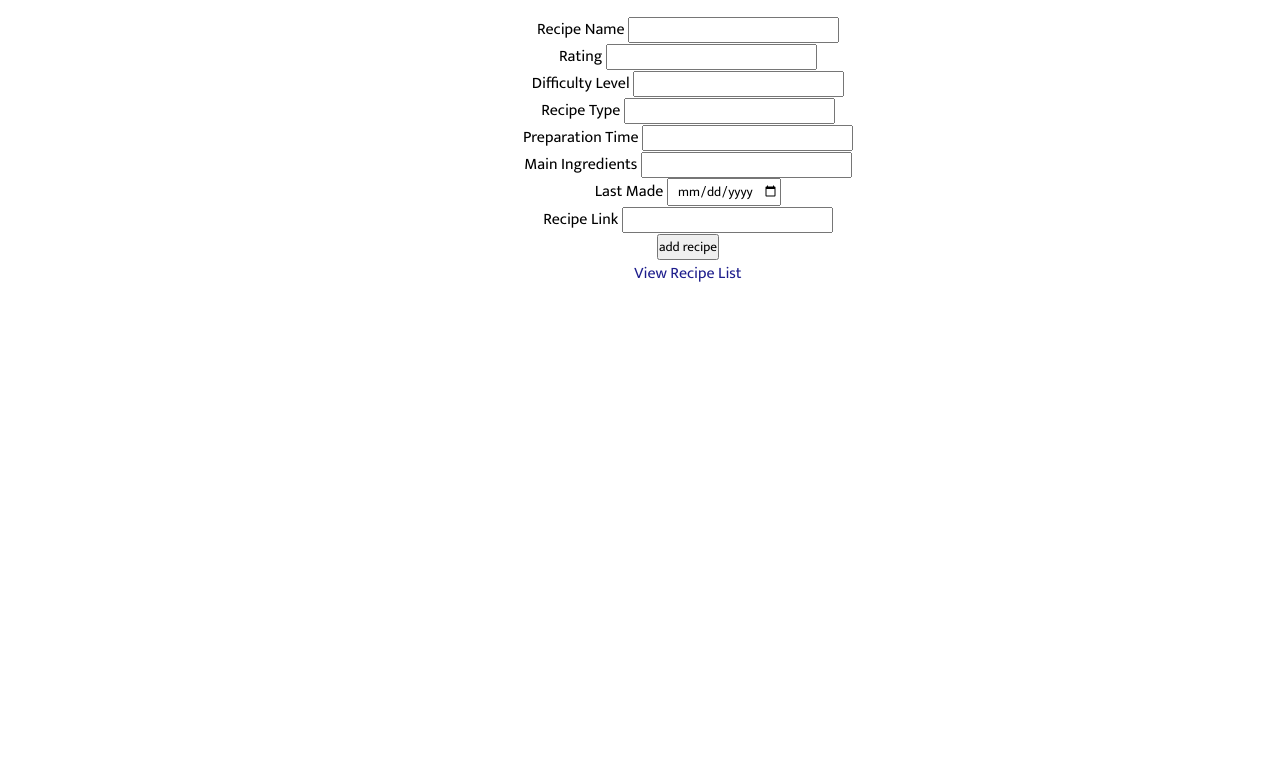
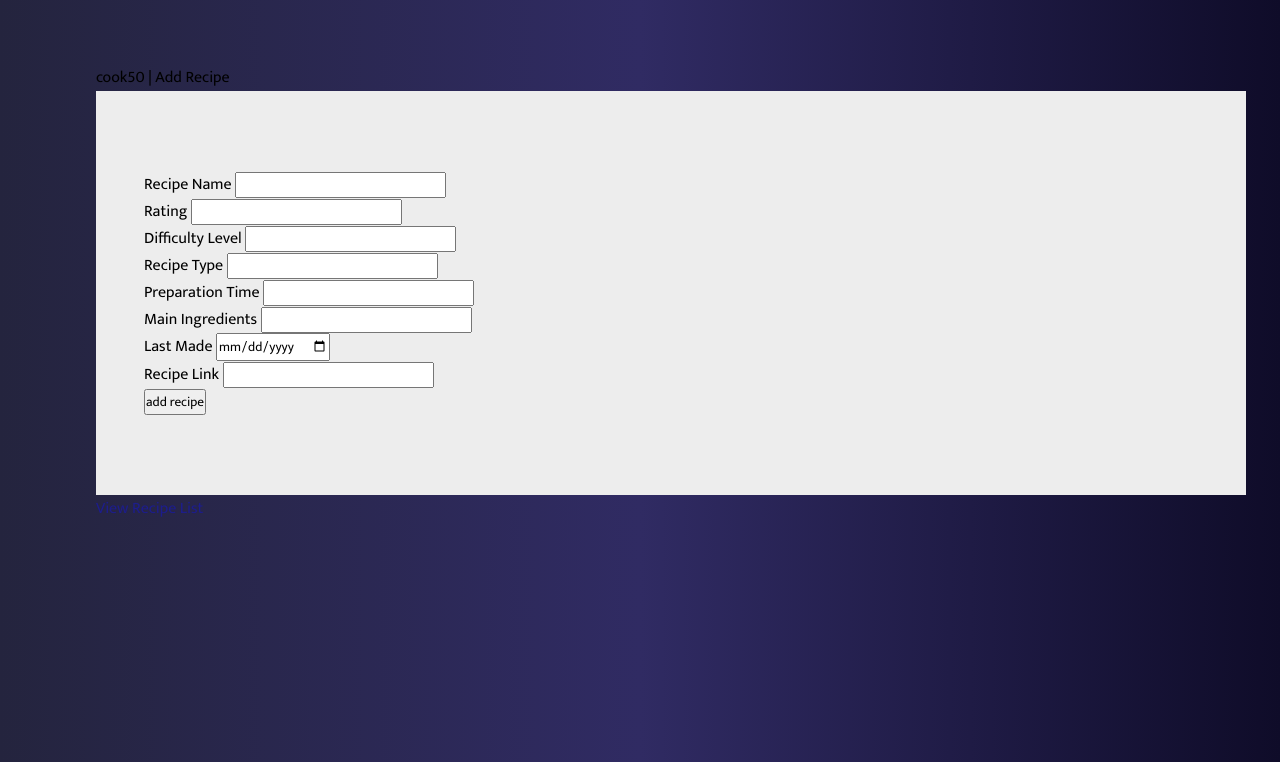
Before and after one commit to rtofficials/cook50, a Flask app: page /add_recipe in a window 1280 px wide. Shown: the top 762 px of the page. Run offline with Flask 2, Linux system fonts and the light colour scheme; some libraries are stand-ins or nearby versions.

Commit message:
styles added

```diff
--- a/static/css/style.css
+++ b/static/css/style.css
@@ -4,13 +4,58 @@
     padding : 0;
     margin: 0;
     box-sizing : box-border;
-    text-align : center;
     font-family : 'Mukta';
 }
 
 body{
-    padding-left : 6em;
-    padding-top : 1em;
+    animation-name : gradient;
+    animation-duration : 6s;
+    background : linear-gradient(to left, #0f0c29, #302b63, #24243e);
+    width : inherit;
+    height : inherit;
+    margin-left : 6em;
+    margin-top : 4em;
+}
+
+section {
+    color : white;
+}
+
+section ul{
+    display : inline-flex;
+}
+
+section ul li {
+    display : inline-flex;
+    margin-right : 1em;
+}
+
+section ul  li a{
+    color : #9effb8;
+    list-style-type : none;
+}
+
+section ul  li a:hover{
+    color : #81e39c;
+    list-style-type : none;
+}
+
+#logo{
+    height : 20em;
+    width : 20em;
+}
+
+.logo{
+    position : fixed;
+    right : 5em;
+    bottom : 8em;
+}
+
+.container{
+    background : #ededed;
+    width : 89%;
+    height : inherit;
+    padding : 5em 3em;
 }
 
 table{
@@ -47,3 +92,7 @@ a{
     heigth  : 18px !important;
     width : 18px !important;
 }
+
+li{
+    list-style-type : none;
+}
--- a/templates/add_recipe.html
+++ b/templates/add_recipe.html
@@ -1,10 +1,9 @@
-<!DOCTYPE html>
-<html>
-  <head>
-    <title>cook50 | Recipe List</title>
-    <link rel= "stylesheet" type= "text/css" href= "{{ url_for('static', filename='css/style.css') }}">
-  </head>
-  <body>
+{% extends 'home.html' %}
+{%block header%}
+{%block title%} cook50 | Add Recipe{%endblock%}
+<link rel= "stylesheet" type= "text/css" href= "{{ url_for('static', filename='css/style.css') }}">
+{%endblock%}
+    {%block content%}
 	<div class="container">
 	  <form action="{{url_for('add_recipe')}}" method="POST">
 
@@ -23,8 +22,10 @@
 	    </div>
 
 	    <div class="add-recipe-input">
-	      <label for="r_type" >Recipe Type</label>
-	      <input type="text" name="r_type" />
+	      <row>
+	      <col><label for="r_type" >Recipe Type</label></col>
+	      <col><input type="text" name="r_type" /></col
+	      </row>
 	    </div>
 
 	    <div class="add-recipe-input">
@@ -53,5 +54,4 @@
 	<div>
 	  <a href="{{url_for('recipe_list')}}">View Recipe List </a>
 	</div>
-  </body>
-</html>
+	{%endblock%}
--- a/templates/home.html
+++ b/templates/home.html
@@ -1,12 +1,31 @@
 <!DOCTYPE html>
 <html>
-  <head><title>Cook50 | Personalised Cookbook<title></head>
+  <head>{%block header%}
+    <title>{%block title%}Cook50 | Personalised Cookbook{%endblock%}</title>
+    <link rel="stylesheet" href="https://maxcdn.bootstrapcdn.com/bootstrap/3.3.7/css/bootstrap.min.css" integrity="sha384-BVYiiSIFeK1dGmJRAkycuHAHRg32OmUcww7on3RYdg4Va+PmSTsz/K68vbdEjh4u" crossorigin="anonymous">
+    <link rel="stylesheet" href="../static/css/style.css">
+    <link rel="shortcut icon" href="{{ url_for('static', filename='img/favicon.ico') }}">
+    {%endblock%}
+  </head>
   <body>
-    <h2>COOK50</h2>
-    <h4>Your personalised cookbook</h4>
-    <h5><em>...that keeps track of your recipes and cook progress</em></h5>
-    <img src="image.jpg" alt="some image over here of nature">
-    <a href="{{ url_for("add_recipe") }}">Update my cookbook</a>
-    <a href="{{ url_for("recipe_list") }}">show recipes i know</a>
+    {%block content%}
+    <nav>
+      <section>
+	<h2>COOK50</h2>
+	<h4>Your personalised cookbook</h4>
+	<h5><em>...that keeps track of your recipes and cook progress</em></h5>
+      </section>
+      <section>
+	<ul>
+	  <li><a href="{{ url_for('add_recipe') }}">| Add a recipe</a></li>
+	  <li><a href="{{ url_for('recipe_list') }}">| View Recipes</a></li>
+	  <li><a href="{{ url_for('timer') }}">| Try Timer</a></li>
+	</ul>
+      </section>
+    </nav>
+    <div class="logo">
+      <img id="logo" src="{{url_for('static', filename='img/favicon.svg') }}"
+    </div>
+    {%endblock%}
   </body>
 </html>
```
Also changed, not shown: templates/recipe_list.html (+8 -10 lines), templates/timer.html (+5 -4 lines), static/img/favicon.ico (added), static/img/favicon.svg (added).
